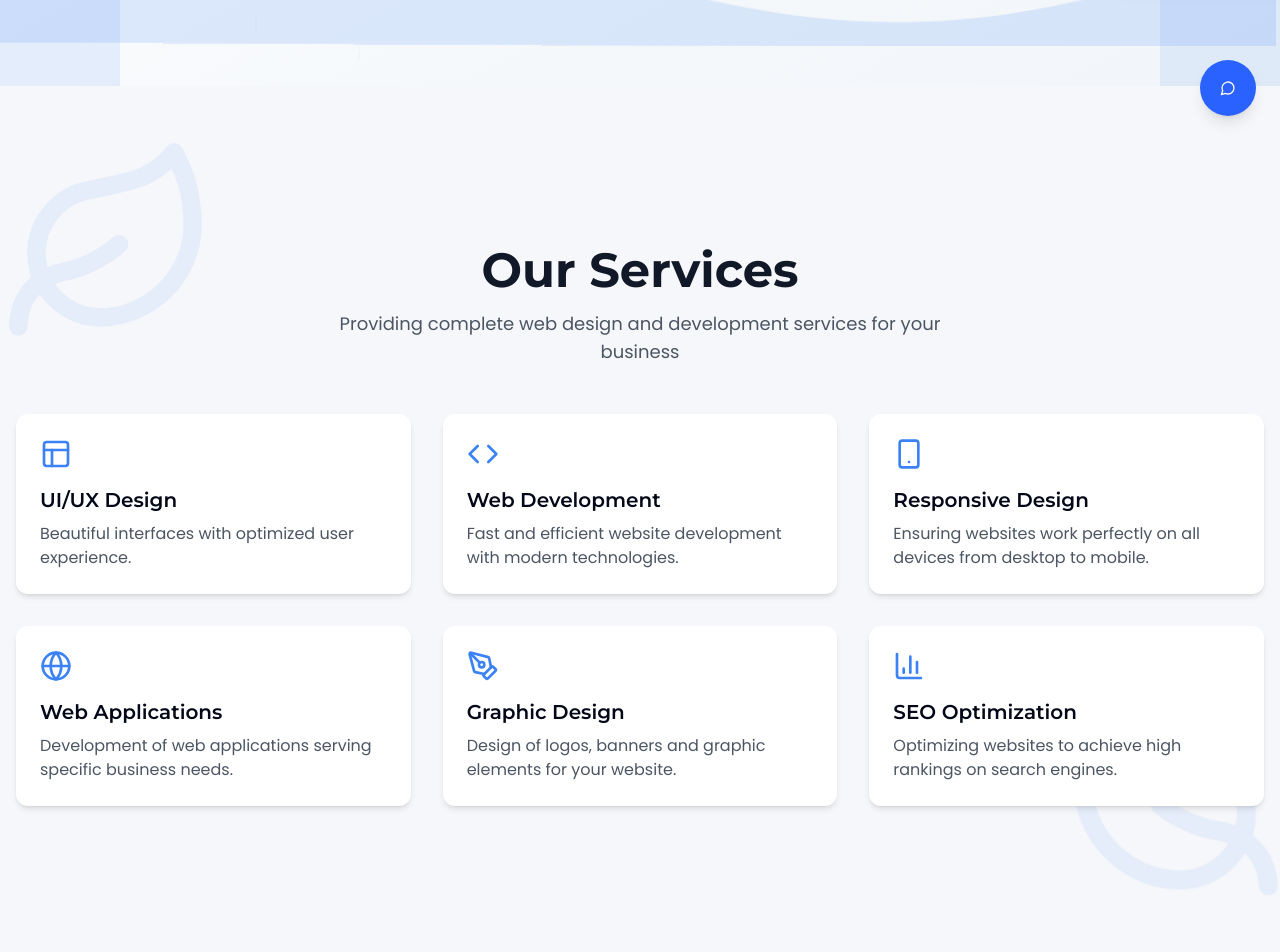
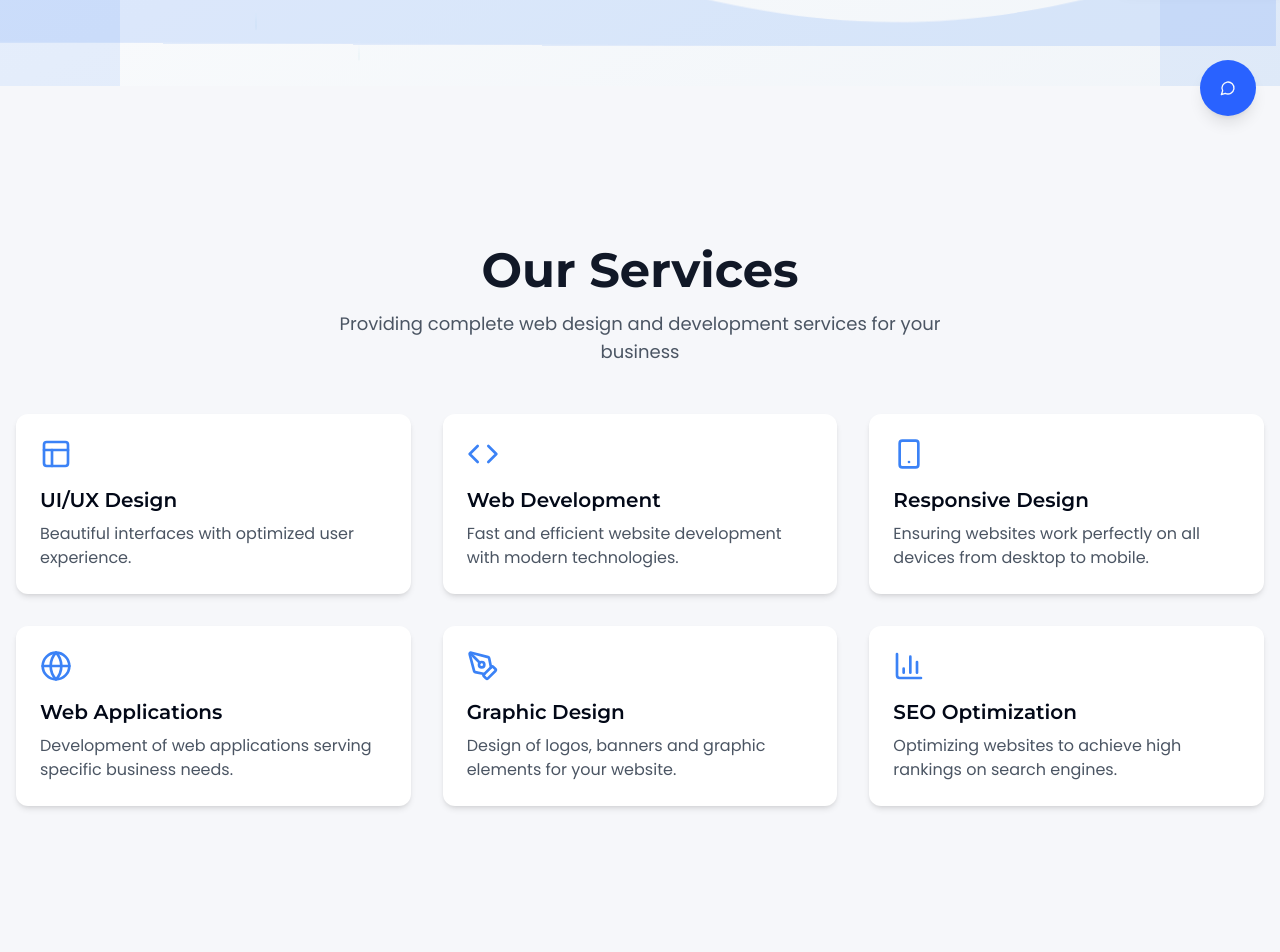
Before and after one commit to yuu4406/web-design-vista, a React (Vite) app: page / in a window 1280 px wide. Shown: the part 660-1612 px from the top of the page. Built offline with nearby package versions, Linux system fonts and the light colour scheme.

Commit message:
Replace leaf images with pixel art.
Add animations to the pixel art images.

```diff
--- a/src/components/ServicesSection.tsx
+++ b/src/components/ServicesSection.tsx
@@ -1,6 +1,5 @@
-
 import React from "react";
-import { Layout, Code, Smartphone, Globe, PenTool, BarChart3, Leaf } from "lucide-react";
+import { Layout, Code, Smartphone, Globe, PenTool, BarChart3 } from "lucide-react";
 
 const services = [
   {
@@ -43,83 +42,93 @@ const ServicesSection = () => {
       id="services"
       className="relative py-24 md:py-40 flex justify-center items-center bg-[#F6F7FA] transition-colors duration-500 min-h-[560px]"
     >
-      {/* Left leaf */}
-      <div className="pointer-events-none select-none absolute left-0 top-4 md:top-12 w-[160px] md:w-[220px] opacity-30 z-0">
-        <Leaf
-          className="w-full h-full text-[#3B82F6]"
+      {/* Left pixel art */}
+      <div className="pointer-events-none select-none absolute left-0 top-4 md:top-12 w-[160px] md:w-[220px] opacity-80 z-0">
+        <div
+          className="w-full h-full"
           style={{
-            filter: "drop-shadow(0 4px 24px rgba(59,130,246,0.08))",
-            mixBlendMode: "multiply",
-            transform: "scale(0)",
-            animation: "growAndSwayLeaf 3s ease-out forwards, swayLeaf 4s ease-in-out infinite 3s",
+            backgroundImage: `
+              linear-gradient(45deg, transparent 25%, #3B82F6 25%, #3B82F6 50%, transparent 50%, transparent 75%, #3B82F6 75%),
+              linear-gradient(-45deg, transparent 25%, #3B82F6 25%, #3B82F6 50%, transparent 50%, transparent 75%, #3B82F6 75%)
+            `,
+            backgroundSize: '24px 24px',
+            transform: 'scale(0)',
+            animation: 'pixelateAndFloat 3s ease-out forwards, floatPixels 4s ease-in-out infinite 3s',
+            filter: 'drop-shadow(0 4px 24px rgba(59,130,246,0.15))',
+            mixBlendMode: 'multiply',
           }}
         />
       </div>
 
-      {/* Right leaf */}
-      <div className="pointer-events-none select-none absolute right-0 bottom-4 md:bottom-12 w-[160px] md:w-[220px] opacity-30 z-0">
-        <Leaf
-          className="w-full h-full text-[#3B82F6]"
+      {/* Right pixel art */}
+      <div className="pointer-events-none select-none absolute right-0 bottom-4 md:bottom-12 w-[160px] md:w-[220px] opacity-80 z-0">
+        <div
+          className="w-full h-full"
           style={{
-            transform: "scaleX(-1) rotate(6deg) scale(0)",
-            filter: "drop-shadow(0 4px 24px rgba(59,130,246,0.08))",
-            mixBlendMode: "multiply",
-            animation: "growAndSwayLeafReverse 3s ease-out forwards, swayLeafReverse 5s ease-in-out infinite 3s",
+            backgroundImage: `
+              linear-gradient(45deg, transparent 25%, #3B82F6 25%, #3B82F6 50%, transparent 50%, transparent 75%, #3B82F6 75%),
+              linear-gradient(-45deg, transparent 25%, #3B82F6 25%, #3B82F6 50%, transparent 50%, transparent 75%, #3B82F6 75%)
+            `,
+            backgroundSize: '24px 24px',
+            transform: 'scale(0)',
+            animation: 'pixelateAndFloatReverse 3s ease-out forwards, floatPixelsReverse 5s ease-in-out infinite 3s',
+            filter: 'drop-shadow(0 4px 24px rgba(59,130,246,0.15))',
+            mixBlendMode: 'multiply',
           }}
         />
       </div>
 
       <style>
         {`
-        @keyframes growAndSwayLeaf {
+        @keyframes pixelateAndFloat {
           0% {
-            transform: scale(0) translateY(20px);
+            transform: scale(0) translateY(20px) rotate(0deg);
             opacity: 0;
           }
           100% {
-            transform: scale(1) translateY(0);
-            opacity: 0.3;
+            transform: scale(1) translateY(0) rotate(360deg);
+            opacity: 0.8;
           }
         }
 
-        @keyframes growAndSwayLeafReverse {
+        @keyframes pixelateAndFloatReverse {
           0% {
-            transform: scaleX(-1) rotate(6deg) scale(0) translateY(20px);
+            transform: scale(0) translateY(20px) rotate(0deg);
             opacity: 0;
           }
           100% {
-            transform: scaleX(-1) rotate(6deg) scale(1) translateY(0);
-            opacity: 0.3;
+            transform: scale(1) translateY(0) rotate(-360deg);
+            opacity: 0.8;
           }
         }
 
-        @keyframes swayLeaf {
+        @keyframes floatPixels {
           0% {
             transform: scale(1) rotate(0deg) translateY(0);
           }
           33% {
-            transform: scale(1.05) rotate(5deg) translateY(-5px);
+            transform: scale(1.1) rotate(5deg) translateY(-10px);
           }
           66% {
-            transform: scale(1.05) rotate(-5deg) translateY(-5px);
+            transform: scale(1.1) rotate(-5deg) translateY(-10px);
           }
           100% {
             transform: scale(1) rotate(0deg) translateY(0);
           }
         }
 
-        @keyframes swayLeafReverse {
+        @keyframes floatPixelsReverse {
           0% {
-            transform: scaleX(-1) rotate(6deg) scale(1) translateY(0);
+            transform: scale(1) rotate(0deg) translateY(0);
           }
           33% {
-            transform: scaleX(-1) rotate(11deg) scale(1.05) translateY(-5px);
+            transform: scale(1.1) rotate(-5deg) translateY(-10px);
           }
           66% {
-            transform: scaleX(-1) rotate(1deg) scale(1.05) translateY(-5px);
+            transform: scale(1.1) rotate(5deg) translateY(-10px);
           }
           100% {
-            transform: scaleX(-1) rotate(6deg) scale(1) translateY(0);
+            transform: scale(1) rotate(0deg) translateY(0);
           }
         }
         `}
```
